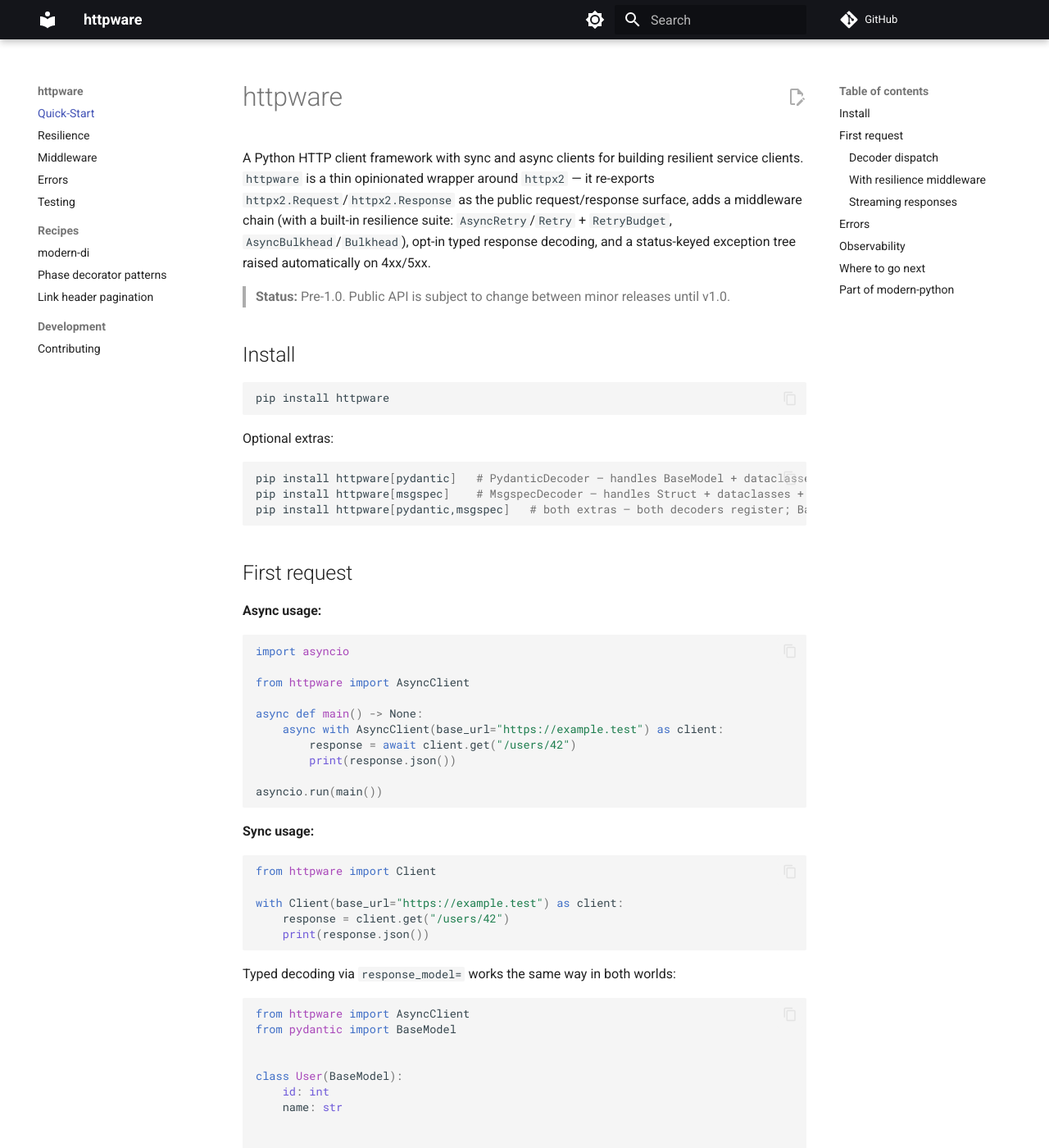
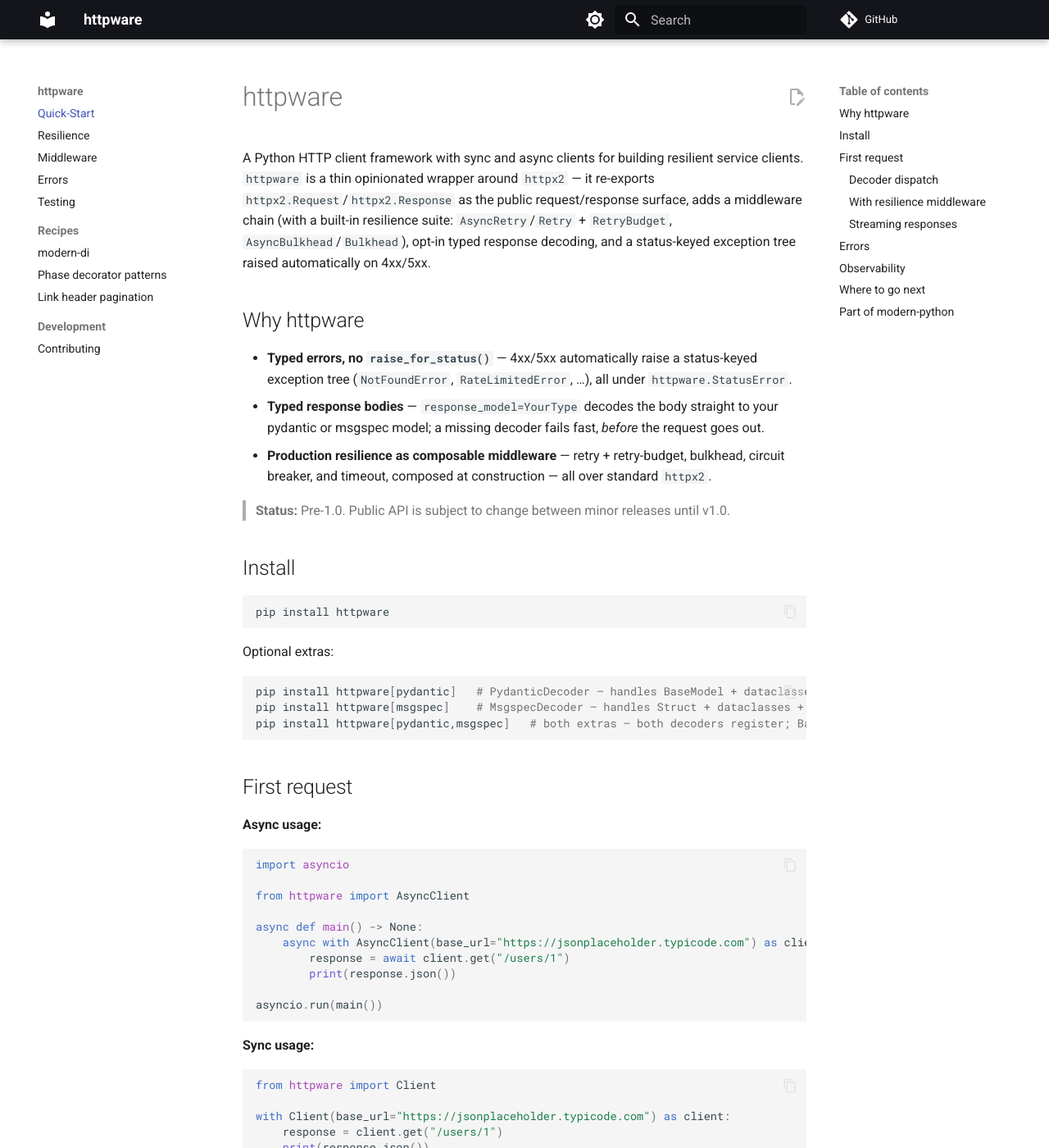
Before and after one commit to modern-python/httpware, an MkDocs documentation site: the page built from docs/index.md, in a window 1280 px wide and 1400 px high. Shown: the whole window at 82% size. Built offline with MkDocs 1.6.1 and Material for MkDocs 9.7.7, drawn with Linux system fonts in a browser that asks for light colours; comment, search, counter and statistics services are not loaded.

Commit message:
docs: add why-httpware hook and a runnable first example (G1, G4)
Co-Authored-By: Claude Opus 4.8 (1M context) <noreply@anthropic.com>

````diff
--- a/docs/index.md
+++ b/docs/index.md
@@ -1,6 +1,12 @@
 # httpware
 
 A Python HTTP client framework with sync and async clients for building resilient service clients. `httpware` is a thin opinionated wrapper around `httpx2` — it re-exports `httpx2.Request`/`httpx2.Response` as the public request/response surface, adds a middleware chain (with a built-in resilience suite: `AsyncRetry`/`Retry` + `RetryBudget`, `AsyncBulkhead`/`Bulkhead`), opt-in typed response decoding, and a status-keyed exception tree raised automatically on 4xx/5xx.
+
+## Why httpware
+
+- **Typed errors, no `raise_for_status()`** — 4xx/5xx automatically raise a status-keyed exception tree (`NotFoundError`, `RateLimitedError`, …), all under `httpware.StatusError`.
+- **Typed response bodies** — `response_model=YourType` decodes the body straight to your pydantic or msgspec model; a missing decoder fails fast, *before* the request goes out.
+- **Production resilience as composable middleware** — retry + retry-budget, bulkhead, circuit breaker, and timeout, composed at construction — all over standard `httpx2`.
 
 > **Status:** Pre-1.0. Public API is subject to change between minor releases until v1.0.
 
@@ -28,8 +34,8 @@ import asyncio
 from httpware import AsyncClient
 
 async def main() -> None:
-    async with AsyncClient(base_url="https://example.test") as client:
-        response = await client.get("/users/42")
+    async with AsyncClient(base_url="https://jsonplaceholder.typicode.com") as client:
+        response = await client.get("/users/1")
         print(response.json())
 
 asyncio.run(main())
@@ -40,8 +46,8 @@ asyncio.run(main())
 ```python
 from httpware import Client
 
-with Client(base_url="https://example.test") as client:
-    response = client.get("/users/42")
+with Client(base_url="https://jsonplaceholder.typicode.com") as client:
+    response = client.get("/users/1")
     print(response.json())
 ```
 
````
